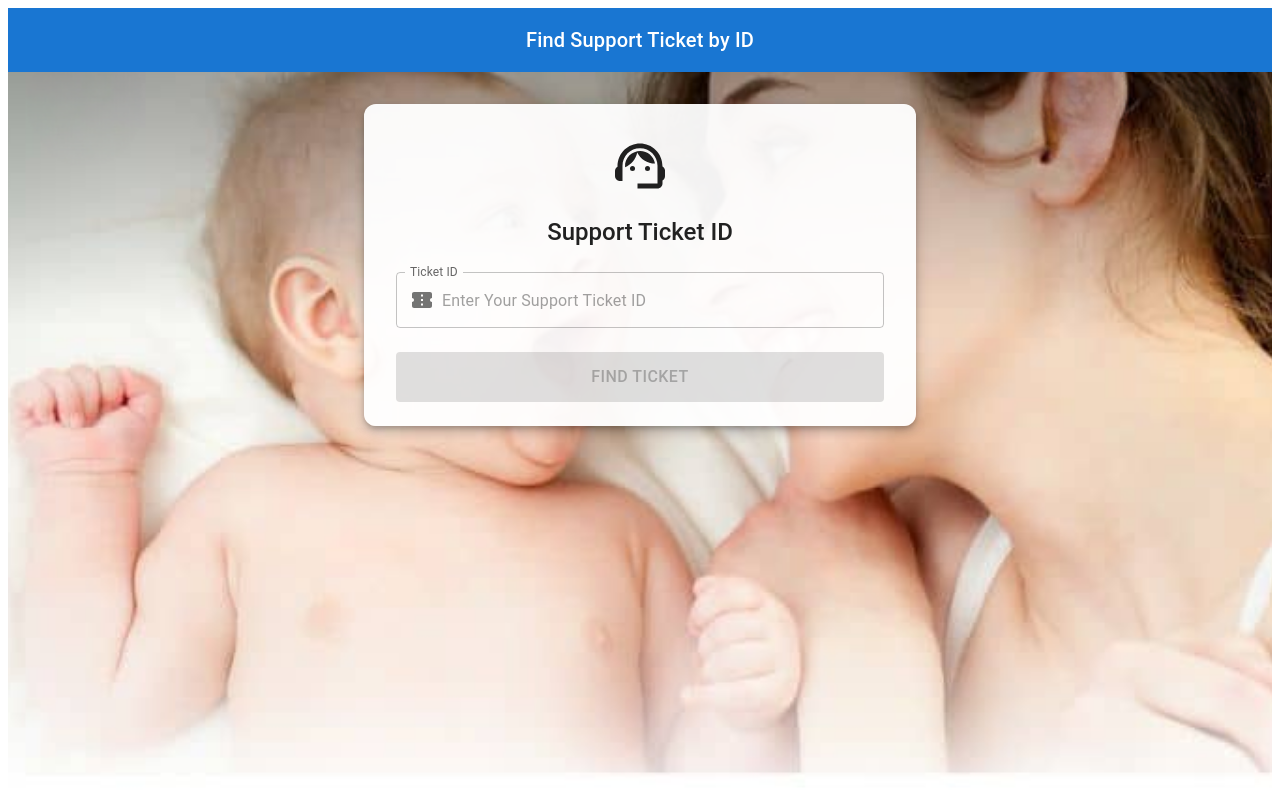
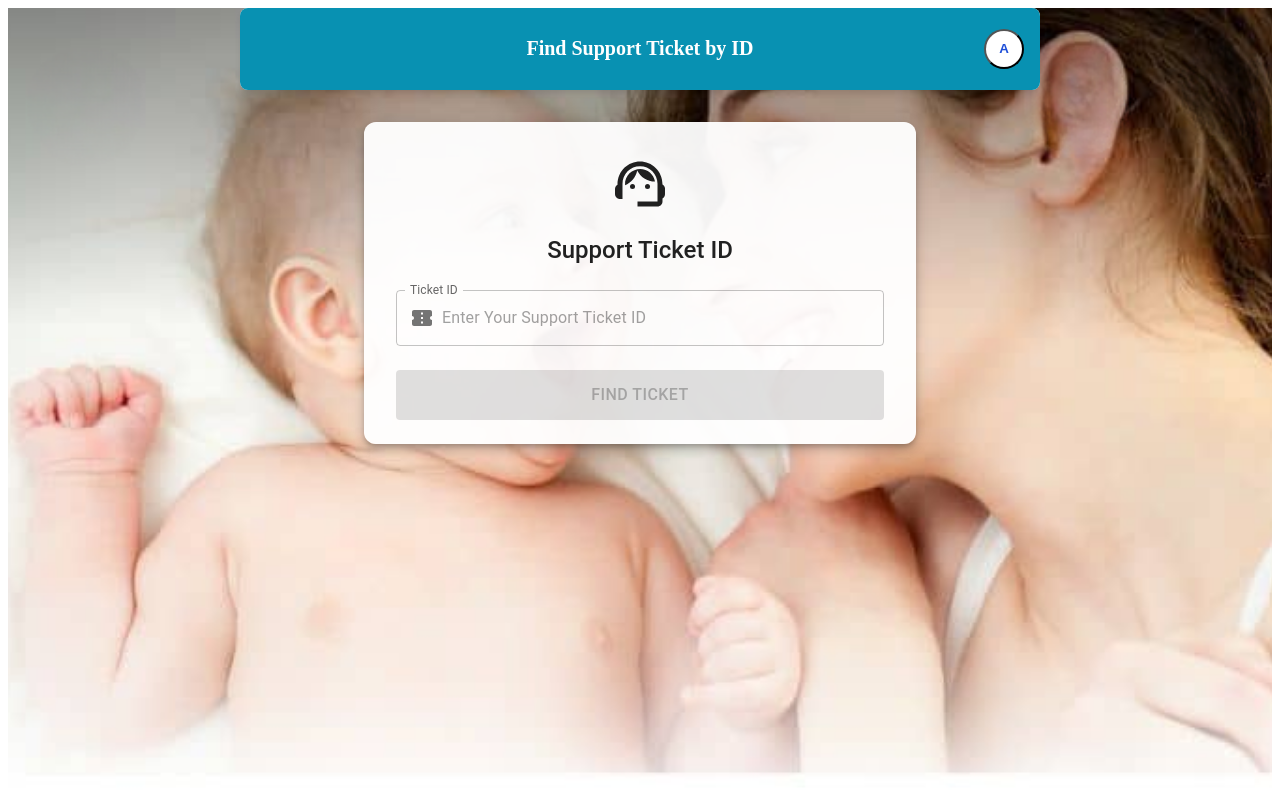
Before and after one commit to AdikaNathaniel/AwopaWeb, a React (Create React App) app: page /support-by-id in a window 1280 px wide. Shown: the top 812 px of the page. Built offline with nearby package versions, Linux system fonts and the light colour scheme.

Commit message:
backend connect

```diff
--- a/src/components/support-get-id.jsx
+++ b/src/components/support-get-id.jsx
@@ -37,6 +37,8 @@ const SupportByIdPage = () => {
   const [ticketData, setTicketData] = useState(null);
   const [error, setError] = useState(null);
   const [dialogOpen, setDialogOpen] = useState(false);
+  const [showUserModal, setShowUserModal] = useState(false);
+  const userEmail = 'admin@example.com';
 
   const formatDate = (dateString) => {
     if (!dateString) return 'N/A';
@@ -101,15 +103,65 @@ const SupportByIdPage = () => {
         backgroundAttachment: 'fixed'
       }}
     >
-      <AppBar position="static" elevation={0} sx={{ backgroundColor: 'cyan.600' }}>
-        <Toolbar>
-          <Typography variant="h6" component="div" sx={{ flexGrow: 1, textAlign: 'center' }}>
-            Find Support Ticket by ID
-          </Typography>
-        </Toolbar>
-      </AppBar>
+      {/* Custom Header */}
+      <motion.div
+        initial={{ y: -50, opacity: 0 }}
+        animate={{ y: 0, opacity: 1 }}
+        transition={{ duration: 0.5 }}
+        style={{
+          maxWidth: '800px',
+          margin: '0 auto',
+          marginBottom: '2rem'
+        }}
+      >
+        <div style={{
+          backgroundColor: 'white',
+          borderRadius: '0.5rem',
+          boxShadow: '0 4px 6px -1px rgba(0, 0, 0, 0.1)',
+          overflow: 'hidden'
+        }}>
+          <div style={{
+            backgroundColor: '#0891b2',
+            color: 'white',
+            padding: '1rem',
+            display: 'flex',
+            justifyContent: 'center',
+            alignItems: 'center',
+            position: 'relative'
+          }}>
+            <h1 style={{
+              fontSize: '1.25rem',
+              fontWeight: 'bold',
+              textAlign: 'center'
+            }}>Find Support Ticket by ID</h1>
+            <div style={{
+              position: 'absolute',
+              right: '1rem'
+            }}>
+              <button
+                onClick={() => setShowUserModal(true)}
+                style={{
+                  width: '2.5rem',
+                  height: '2.5rem',
+                  backgroundColor: 'white',
+                  color: '#1d4ed8',
+                  display: 'flex',
+                  alignItems: 'center',
+                  justifyContent: 'center',
+                  borderRadius: '9999px',
+                  fontWeight: 'bold',
+                  cursor: 'pointer'
+                }}
+                title={userEmail}
+              >
+                {userEmail?.[0]?.toUpperCase() || 'U'}
+              </button>
+            </div>
+          </div>
+        </div>
+      </motion.div>
 
-      <Container maxWidth="sm" sx={{ py: 4 }}>
+      <Container maxWidth="sm" sx={{ py: 0 }}>
         <motion.div
           initial={{ opacity: 0, y: 20 }}
           animate={{ opacity: 1, y: 0 }}
@@ -120,7 +172,9 @@ const SupportByIdPage = () => {
               borderRadius: 3,
               boxShadow: 6,
               overflow: 'hidden',
-              background: 'rgba(255, 255, 255, 0.95)'
+              background: 'rgba(255, 255, 255, 0.95)',
+              maxWidth: '800px',
+              margin: '0 auto'
             }}
           >
             <CardContent sx={{ p: 4 }}>
```
